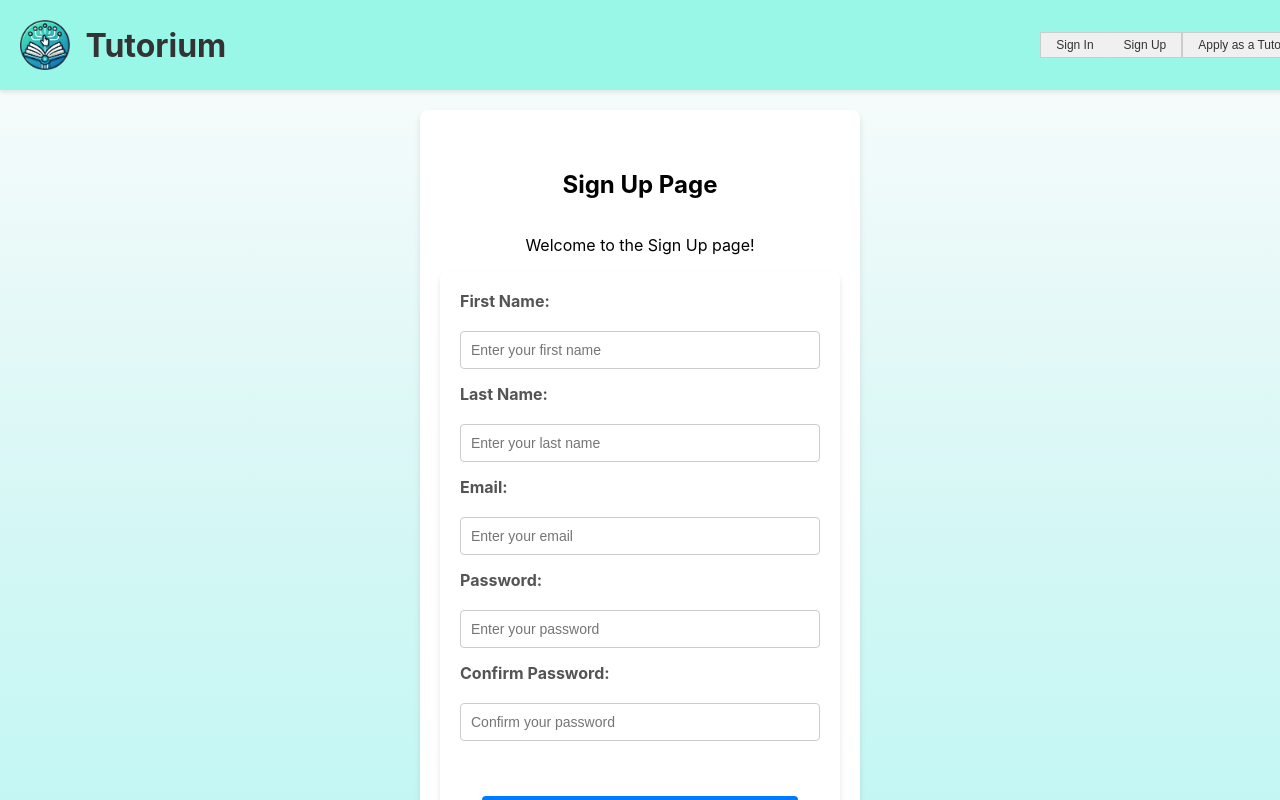
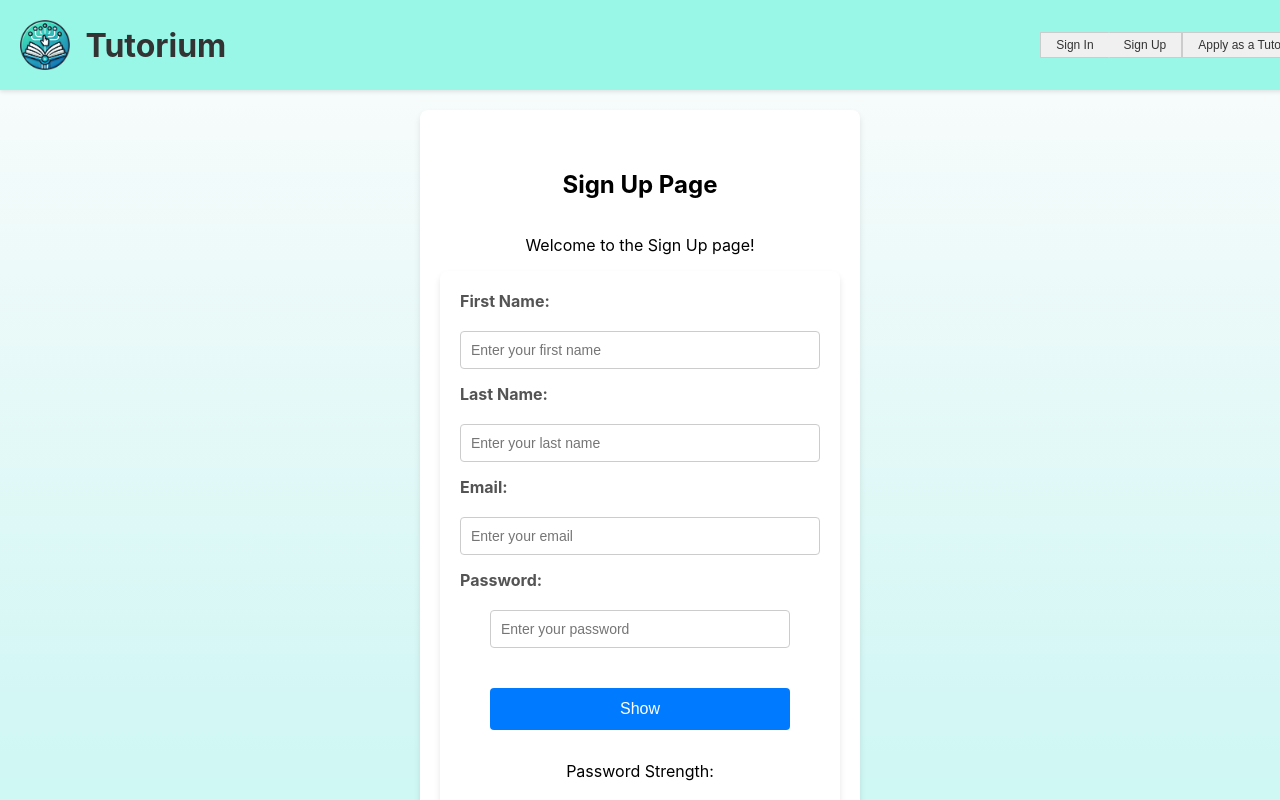
Before and after one commit to travislee7/Tutorium-Front-End, a React (Create React App) app in the folder tutor-frontend/: page / in a window 1280 px wide. Both pictures are taken after a click on the button "Sign Up". Shown: the top 800 px of the page. Built offline with nearby package versions, Linux system fonts and the light colour scheme.

Commit message:
Added rail guards to the passwords

```diff
--- a/tutor-frontend/src/pages/SignupPage.js
+++ b/tutor-frontend/src/pages/SignupPage.js
@@ -15,6 +15,8 @@ function SignupPage() {
 
     const [errorMessage, setErrorMessage] = useState('');
     const [showErrorPopup, setShowErrorPopup] = useState(false);
+    const [passwordStrength, setPasswordStrength] = useState('');
+    const [showPassword, setShowPassword] = useState(false);
 
     const navigate = useNavigate();
     const location = useLocation();
@@ -28,6 +30,26 @@ function SignupPage() {
             [e.target.name]: e.target.value,
         });
         setErrorMessage('');
+
+        if (e.target.name === 'password') {
+            setPasswordStrength(validatePassword(e.target.value));
+        }
+    };
+
+    const validatePassword = (password) => {
+        const lengthCriteria = password.length >= 8;
+        const complexityCriteria =
+            /[a-z]/.test(password) &&
+            /[A-Z]/.test(password) &&
+            /[0-9]/.test(password) &&
+            /[!@#$%^&*]/.test(password);
+
+        if (lengthCriteria && complexityCriteria) {
+            return "Strong";
+        } else if (lengthCriteria) {
+            return "Weak";
+        }
+        return "Too Short";
     };
 
     const handleSubmit = async (e) => {
@@ -35,6 +57,12 @@ function SignupPage() {
 
         if (formData.password !== formData.confirmPassword) {
             setErrorMessage('Passwords do not match');
+            setShowErrorPopup(true);
+            return;
+        }
+
+        if (passwordStrength !== 'Strong') {
+            setErrorMessage('Password is not strong enough');
             setShowErrorPopup(true);
             return;
         }
@@ -76,6 +104,10 @@ function SignupPage() {
 
     const closePopup = () => {
         setShowErrorPopup(false);
+    };
+
+    const toggleShowPassword = () => {
+        setShowPassword((prev) => !prev);
     };
 
     return (
@@ -121,8 +153,9 @@ function SignupPage() {
                         />
 
                         <label htmlFor="password">Password:</label>
+                        <div>
                             <input
-                            type="password"
+                                type={showPassword ? "text" : "password"}
                                 id="password"
                                 name="password"
                                 placeholder="Enter your password"
@@ -130,6 +163,18 @@ function SignupPage() {
                                 onChange={handleChange}
                                 required
                             />
+                            <button type="button" onClick={toggleShowPassword}>
+                                {showPassword ? "Hide" : "Show"}
+                            </button>
+                        </div>
+                        <p>Password Strength: {passwordStrength}</p>
+                        <ul>
+                            <li>Minimum 8 characters</li>
+                            <li>At least one uppercase letter</li>
+                            <li>At least one lowercase letter</li>
+                            <li>At least one number</li>
+                            <li>At least one special character</li>
+                        </ul>
 
                         <label htmlFor="confirmPassword">Confirm Password:</label>
                         <input
```
Lines whose indentation alone changed are shown as unchanged.
